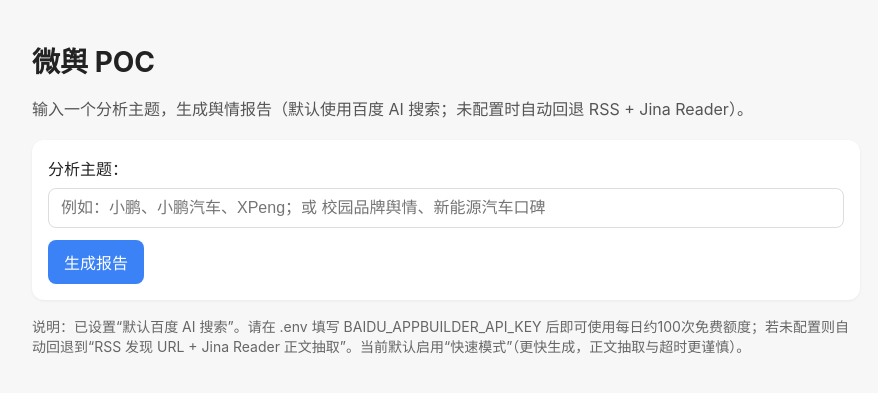
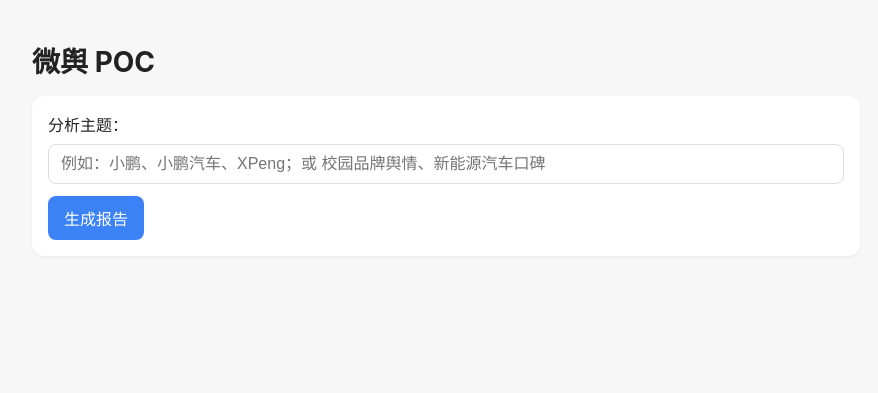
Before and after one commit to sam-xingyk/-, a FastAPI app: page / in a window 1280 px wide. Shown: the top 393 px of the page, without its empty margins (194-1072 px from the left). Run offline with FastAPI, Linux system fonts and the light colour scheme.

Commit message:
chore(ui): remove two paragraphs from index per request

```diff
--- a/templates/index.html
+++ b/templates/index.html
@@ -9,7 +9,6 @@
 <body>
   <div class="container">
     <h1>微舆 POC</h1>
-    <p class="desc">输入一个分析主题，生成舆情报告（默认使用百度 AI 搜索；未配置时自动回退 RSS + Jina Reader）。</p>
 
     <form id="analyze-form" action="/analyze" method="post" class="card">
       <label for="topic">分析主题：</label>
@@ -19,7 +18,6 @@
     </form>
 
     <div class="tips">
-      <p>说明：已设置“默认百度 AI 搜索”。请在 .env 填写 BAIDU_APPBUILDER_API_KEY 后即可使用每日约100次免费额度；若未配置则自动回退到“RSS 发现 URL + Jina Reader 正文抽取”。当前默认启用“快速模式”（更快生成，正文抽取与超时更谨慎）。</p>
     </div>
   </div>
   <script>
```
